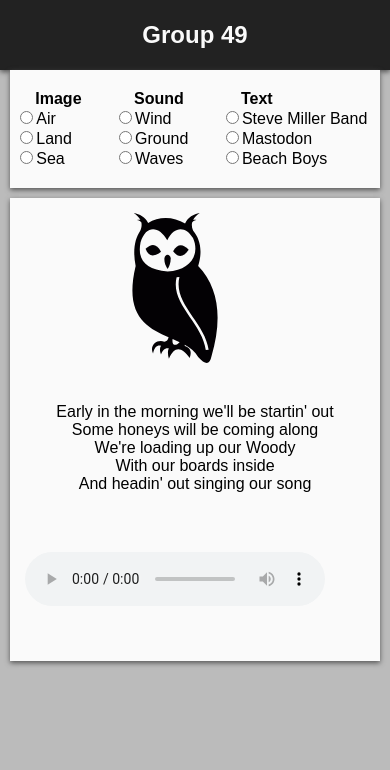
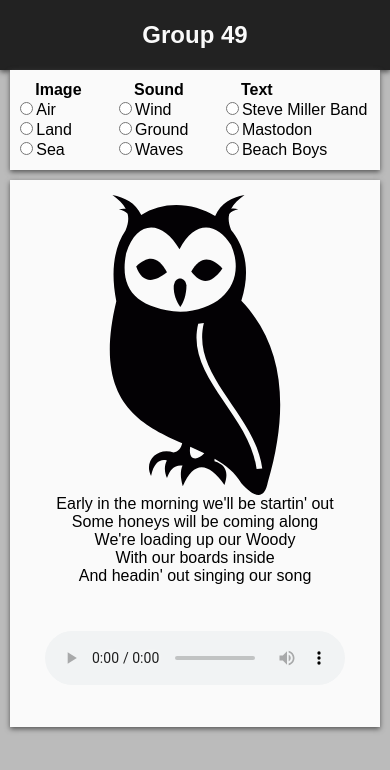
Before and after one commit to IT2810/it2810-webutvikling-h18-prosjekt-2-gruppe--49, a React (Create React App) app in the folder opg2/: page / in a window 390 px wide. Shown: the top 770 px of the page. Built offline with nearby package versions, Linux system fonts and the light colour scheme.

Commit message:
make responsiveness flow better #6

```diff
--- a/opg2/src/App.css
+++ b/opg2/src/App.css
@@ -14,10 +14,8 @@
 
 .App-body {
   display: grid;
-  grid-template-columns: 75%;
-  grid-template-rows: 20% 80%;
-  min-height: 500px;
-  height: 70%;
+  grid-template-rows: 100px auto;
+  min-height: 70%;
   width: 100%;
   grid-template-areas:
     "a"
@@ -39,10 +37,14 @@
 .App-display {
   grid-area: b;
   display: grid;
+  height: 100%;
   grid-template-areas:
     "aa ab"
     "aa ac";
+  justify-content: space-around;
+  align-items: flex-start;
   margin-top: 10px;
+  margin-bottom: 15px;
   padding: 15px;
   background-color: #fafafa;
   box-shadow: 0 2px 5px 0 #555;
@@ -64,6 +66,8 @@
 
 .Display-image {
   grid-area: aa;
+  height: 100%;
+  width: 100%;
 }
 
 .Display-text {
@@ -74,10 +78,13 @@
   grid-area: ac;
 }
 
-@media only screen and (max-width: 500px) {
+@media only screen and (max-width: 650px) {
   [class="App-body"] {
     grid-template-columns: 95%;
   }
+}
+
+@media only screen and (max-width: 550px) {
   [class="App-controller"] {
     justify-content: space-between;
   }
@@ -85,9 +92,11 @@
     width: auto;
   }
   [class="App-display"] {
+    grid-template-rows: 300px auto;
     grid-template-areas:
       "aa"
       "ab"
       "ac";
+    justify-content: center;
   }
 }
```
